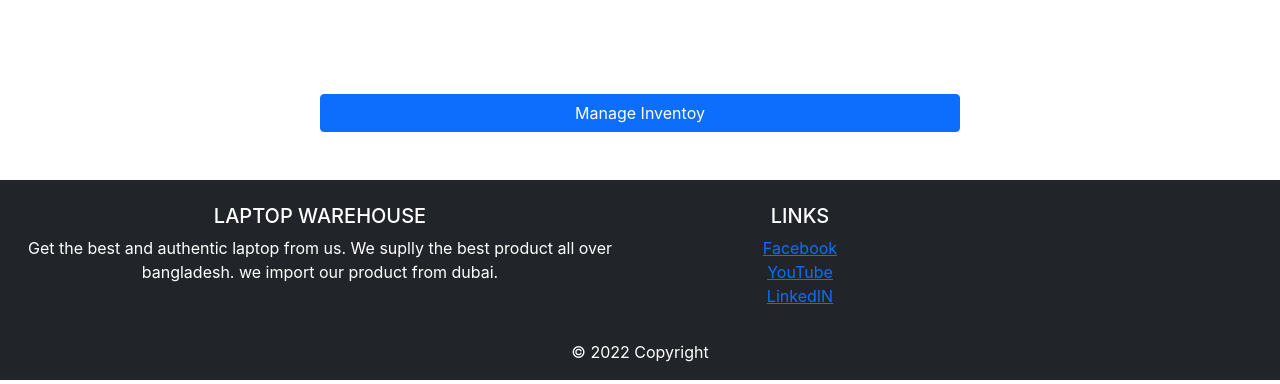
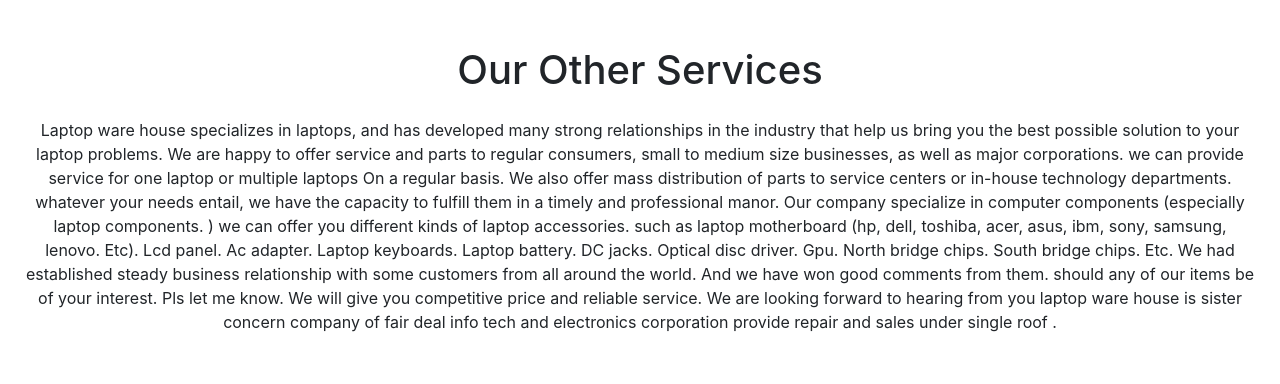
Before and after one commit to aariful-islam/warehouse-management-client-side, a React (Create React App) app: page / in a window 1280 px wide. Shown: the part 1262-1646 px from the top of the page. Built offline with nearby package versions, Linux system fonts and the light colour scheme; no server answers.

Commit message:
add more extra section on homepage

```diff
--- a/src/App.js
+++ b/src/App.js
@@ -11,6 +11,7 @@
 import Registration from './Pages/LogIn/Registration/Registration';
 import RequireAuth from './Pages/LogIn/RequireAuth/RequireAuth';
 import ManageInventory from './Pages/ManageInventory/ManageInventory';
+import ManageItems from './Pages/ManageItems/ManageItems';
 import MyItem from './Pages/MyItem/MyItem';
 import NotFound from './Pages/NotFound/NotFound';
 import Footer from './Pages/Shared/Footer/Footer';
@@ -56,6 +57,11 @@
           </RequireAuth>
 
         }></Route>
+        <Route path='/manageitem' element={
+          <RequireAuth>
+            <ManageItems></ManageItems>
+          </RequireAuth>
+        }></Route>
         <Route path='/login' element={<LogIn></LogIn>}></Route>
         <Route path='/blogs' element={<Blogs></Blogs>}></Route>
         <Route path='/registration' element={<Registration></Registration>}></Route>
--- a/src/Pages/Home/Home/Home.js
+++ b/src/Pages/Home/Home/Home.js
@@ -24,24 +24,46 @@
       </Carousel>
       <Products></Products>
 
-
-
-        <div className="row m-5">
+      <div className="row m-5">
         <h1>Get the Authentic product</h1>
         <div className="col-lg-7 col-md-7-col-sm-12 ">
-
-        <h3 className="mt-5">
-
+          <h3 className="mt-5">
             Get the best and authentic laptop from us. We suplly the best
             product all over bangladesh. we import our product from dubai. We
-            maintain this warehouse since many years. Meet with us and get the best laptop.
+            maintain this warehouse since many years. Meet with us and get the
+            best laptop.
           </h3>
-
-
         </div>
         <div className="col-lg-5 col-md-7-col-sm-12 d-flex justify-content-center">
           <img className="img-fluid" src={laptop} alt="" />
         </div>
+      </div>
+
+      <div>
+        <h1>Our Other Services</h1>
+        <p className="m-4">
+          Laptop ware house specializes in laptops, and has developed many
+          strong relationships in the industry that help us bring you the best
+          possible solution to your laptop problems. We are happy to offer
+          service and parts to regular consumers, small to medium size
+          businesses, as well as major corporations. we can provide service for
+          one laptop or multiple laptops On a regular basis. We also offer mass
+          distribution of parts to service centers or in-house technology
+          departments. whatever your needs entail, we have the capacity to
+          fulfill them in a timely and professional manor. Our company
+          specialize in computer components (especially laptop components. ) we
+          can offer you different kinds of laptop accessories. such as laptop
+          motherboard (hp, dell, toshiba, acer, asus, ibm, sony, samsung,
+          lenovo. Etc). Lcd panel. Ac adapter. Laptop keyboards. Laptop battery.
+          DC jacks. Optical disc driver. Gpu. North bridge chips. South bridge
+          chips. Etc. We had established steady business relationship with some
+          customers from all around the world. And we have won good comments
+          from them. should any of our items be of your interest. Pls let me
+          know. We will give you competitive price and reliable service. We are
+          looking forward to hearing from you laptop ware house is sister
+          concern company of fair deal info tech and electronics corporation
+          provide repair and sales under single roof .
+        </p>
       </div>
 
       {/* <Link>Manage Inventory</Link> */}
--- /dev/null
+++ b/src/Pages/ManageItems/ManageItems.js
@@ -0,0 +1,12 @@
+import React from 'react';
+
+const ManageItems = () => {
+    return (
+        <div>
+            <h1>welcome to manage</h1>
+
+        </div>
+    );
+};
+
+export default ManageItems;
--- a/src/Pages/Shared/Header/Header.js
+++ b/src/Pages/Shared/Header/Header.js
@@ -31,6 +31,7 @@
                 <div className="d-flex">
                   <Nav.Link className="fw-bold " as={Link} to="/additem">ADD Items</Nav.Link>
                   <Nav.Link className="fw-bold " as={Link} to="/myitem" >My items</Nav.Link>
+                  <Nav.Link className="fw-bold " as={Link} to="/manageitem" >Manage items</Nav.Link>
                   <button
                     className="btn btn-link text-decoration-none fw-bold"
                     onClick={handleSignOut}
```
